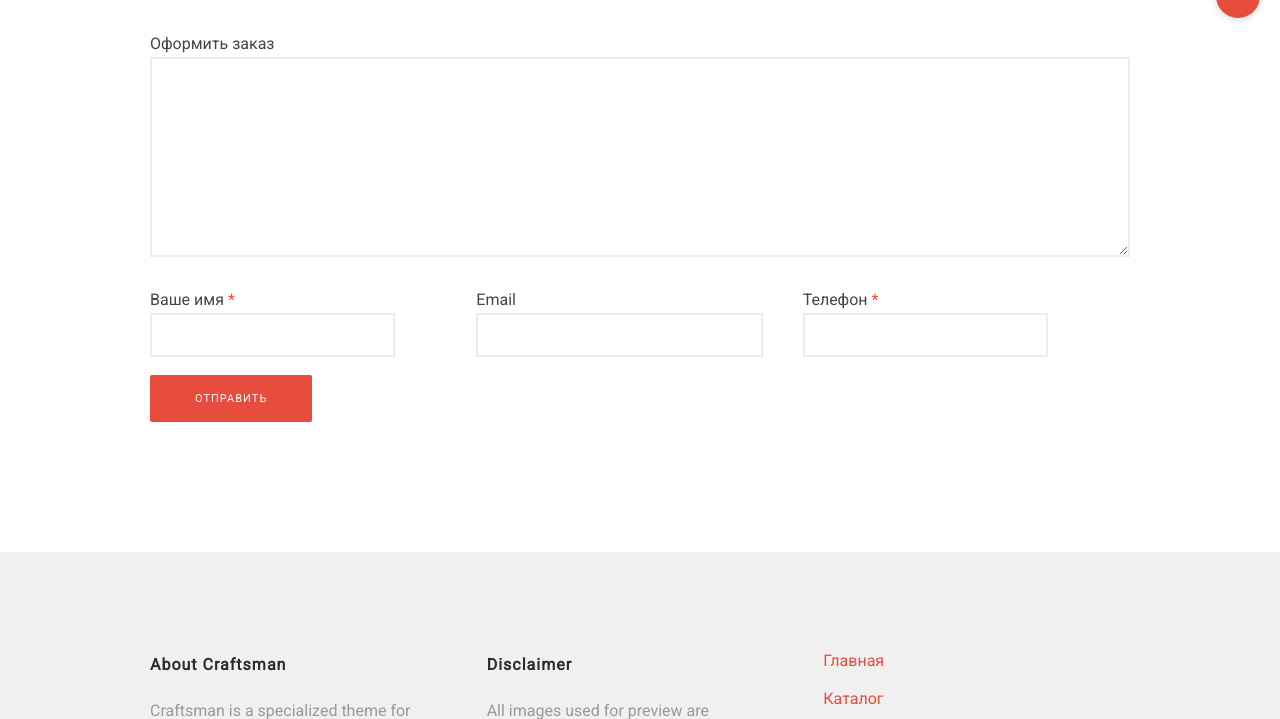
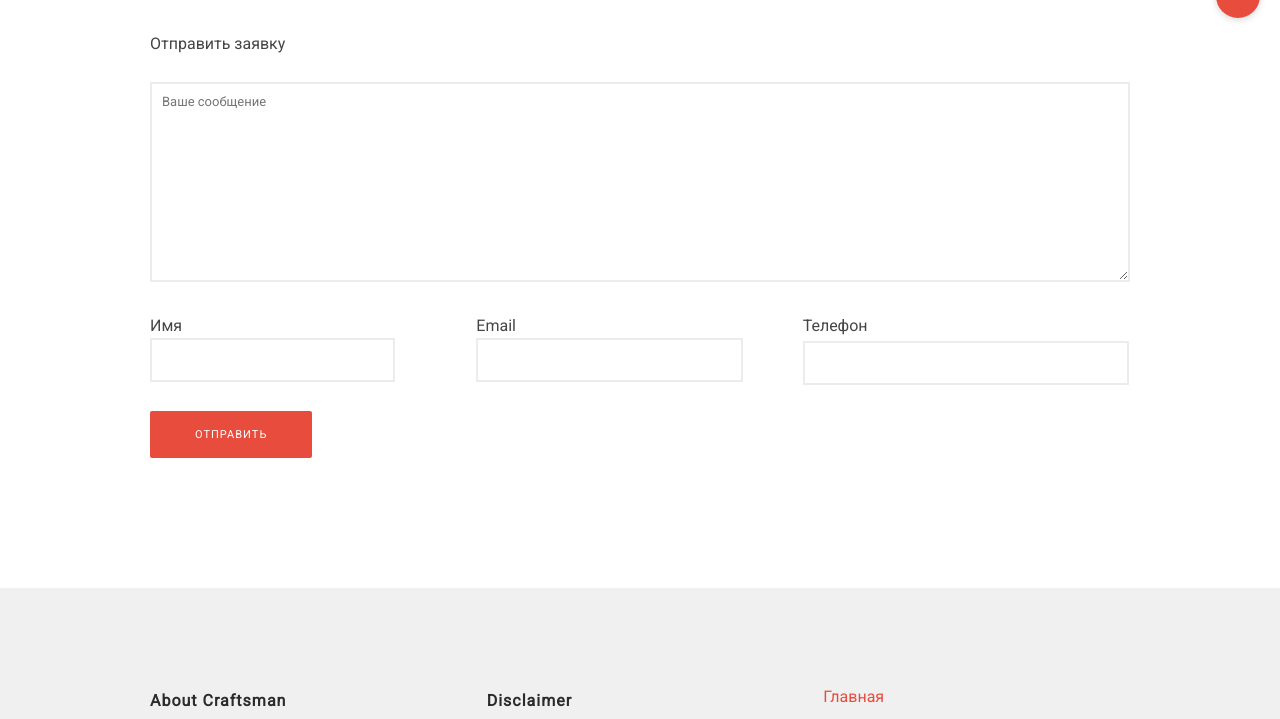
Before and after one commit to cawatou/build, a Yii app: template views/catalog/item.php in a window 1280 px wide. Shown: the part 827-1546 px from the top of the page. Run offline with PHP 8.4 and a stand-in for Yii, Linux system fonts and the light colour scheme; the template is opened without the code that fills it: most values are stand-ins (such as "Sample title", 1, 10 or a date in 2020); data that the repository does not hold is empty; some libraries are stand-ins or nearby versions.

Commit message:
order in item_card

```diff
--- a/views/catalog/catalog.php
+++ b/views/catalog/catalog.php
@@ -59,5 +59,3 @@
         </div><!-- #content -->
     </div><!-- #container -->
 </div><!-- #main  -->
-<?$url = trim($_SERVER['REQUEST_URI'], '/');?>
-<?echo "<pre>".print_r($url, 1)."</pre>";?>
--- a/views/catalog/item.php
+++ b/views/catalog/item.php
@@ -67,44 +67,30 @@
 										<div id="review_form_wrapper">
 											<div id="review_form">
 												<div id="respond" class="comment-respond">
-													<form  class="comment-form anti-spam-form-processed">
+													<form id="order_form">
 														<p class="comment-form-comment">
-															<label for="comment">
-																Оформить заказ
-																<span class="required"></span>
-															</label>
-															<textarea
-																id="comment" name="comment" cols="40" rows="8"
-																aria-required="true" required="" placeholder="Комментарий">
-
-															</textarea>
+															<label for="comment">Отправить заявку</label><br>
+															<textarea id="comment" name="comment" cols="45" rows="8" maxlength="65525" placeholder="Ваше сообщение"></textarea>
 														</p>
-														<p class="comment-form-author">
-															<label for="author">
-																Ваше имя
-																<span class="required">*</span>
-															</label>
-															<input name="name" type="text" size="30">
+														<div class="comment-form-info-fields col_container">
+															<div class="col_3 comment-form-author">
+																<label for="author">Имя</label>
+																<input id="name" name="name" type="text" size="30">
+															</div>
+															<div class="col_3 comment-form-email">
+																<label for="email">Email</label>
+																<input id="email" name="email" type="text" size="30">
+															</div>
+															<div class="col_3 comment-form-url">
+																<label for="url">Телефон</label>
+																<input id="url" name="phone" type="text" size="30">
+															</div>
+														</div>
+														<input type="hidden" name="item_title" value="<?=$item_model->title?>">
+														<br>
+														<p class="form-submit">
+															<input type="submit" id="sbmt_btn" value="Отправить">
 														</p>
-														<p class="comment-form-email">
-															<label for="email">Email
-																<span class="required"></span>
-															</label>
-															<input id="email" name="email" type="email">
-														</p>
-
-														<p class="comment-form-author">
-															<label for="author">
-																Телефон
-																<span class="required">*</span>
-															</label>
-															<input name="phone" type="text" size="30">
-														</p>
-
-														<p class="form-submit">
-															<input type="submit" id="order" value="Отправить">
-														</p>
-
 													</form>
 												</div><!-- #respond -->
 											</div>
--- a/views/site/index.php
+++ b/views/site/index.php
@@ -151,7 +151,7 @@
                             <div class="wpb_column vc_column_container vc_col-sm-12">
                                 <div class="vc_column-inner ">
                                     <div class="wpb_wrapper">
-                                        <div class="heading_wrapper" style="text-align:center">
+                                        <div class="heading_wrapper">
                                             <h2><?=$main_page->title?></h2>
                                             <div class="heading_subtitle">
                                                 <?=$main_page->description?>
--- a/web/js/scripts.js
+++ b/web/js/scripts.js
@@ -484,6 +484,9 @@
 		$( 'div.wpcf7 > form' ).wpcf7InitForm();
 	} );
 
+
+
+
 } )( jQuery );
 
 /*
@@ -505,3 +508,31 @@
 
 	window.CustomEvent = CustomEvent;
 } )();
+
+
+jQuery('#order_form').on('submit', function(e){
+	console.log('ttt');
+	e.preventDefault();
+	var name = jQuery('input[name=name]').val(),
+		phone = jQuery('input[name=phone]').val(),
+		email = jQuery('input[name=email]').val(),
+		error = 0,
+		data = jQuery('#order_form').serialize();
+
+	if(name == '') {
+		error++;
+		alert('Необходимо указать имя для обратной связи');
+	}else if (phone == '' && email == '') {
+		error++;
+		alert('Необходимо указать email или телефон для обратной связи');
+	}
+
+	jQuery.ajax({
+		type: 'post',
+		url: '/ordermail',
+		data: data,
+		success: function(res){
+			console.log(res);
+		}
+	})
+})
```
Also changed, not shown: controllers/SiteController.php (+40 -29 lines).
